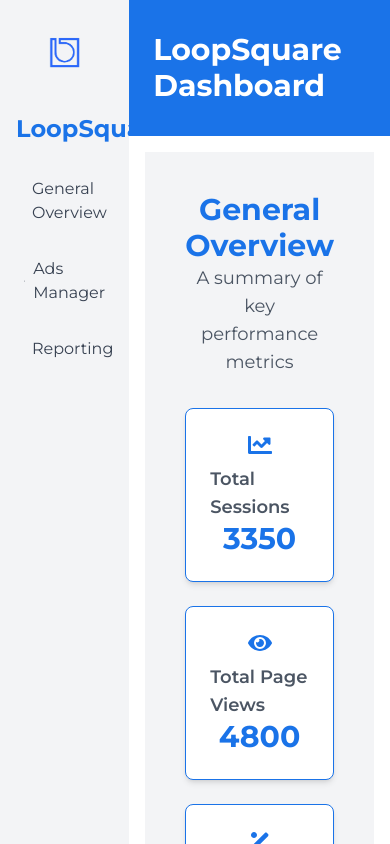
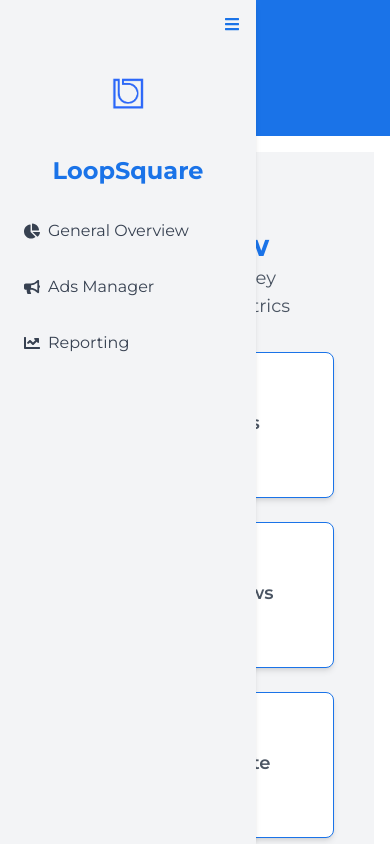
Before and after one commit to Wookid-Dev/admira-dashboard, a Next.js app: page / in a window 390 px wide. Shown: the top 844 px of the page. Built offline with nearby package versions, Linux system fonts and the light colour scheme.

Commit message:
fix:  responsiveness

```diff
--- a/src/app/ads-manager/page.tsx
+++ b/src/app/ads-manager/page.tsx
@@ -24,7 +24,7 @@
   const averageCTR = ((totalClicks / totalImpressions) * 100).toFixed(2);
 
   return (
-    <div className="flex flex-col items-center justify-center w-full h-full p-10 bg-background">
+    <div className="flex flex-col items-center justify-center w-full h-full p-4 md:p-10 bg-background">
       <div className="grid grid-cols-1 md:grid-cols-3 gap-6 mb-8 w-full">
         <div className="bg-white p-4 shadow-md rounded-lg flex flex-col items-center border border-primary">
           <FaDollarSign className="text-2xl text-primary mb-2" />
@@ -43,26 +43,26 @@
         </div>
       </div>
 
-      <div className="grid grid-cols-1 lg:grid-cols-2 gap-10 w-full">
-        <div>
+      <div className="grid grid-cols-1 md:grid-cols-2 gap-10 w-full">
+        <div className="max-w-full">
           <h3 className="text-primary text-xl font-semibold mb-2 text-center">
             Campaign Performance
           </h3>
-          <div className="bg-white p-4 shadow-md rounded-lg flex items-center justify-center border border-primary h-full">
+          <div className="bg-white p-4 shadow-md rounded-lg flex items-center justify-center border border-primary h-auto">
             <CampaignPerformanceChart data={addsData} />
           </div>
         </div>
-        <div>
+        <div className="max-w-full">
           <h3 className="text-primary text-xl font-semibold mb-2 text-center">
             Ad Performance
           </h3>
-          <div className="bg-white p-4 shadow-md rounded-lg flex items-center justify-center border border-primary h-full">
+          <div className="bg-white p-4 shadow-md rounded-lg flex items-center justify-center border border-primary h-auto">
             <AdPerformanceChart data={metaAdsData} />
           </div>
         </div>
       </div>
 
-      <div className="mt-20 w-full">
+      <div className="mt-10 w-full">
         <Carousel data={crmData.leads} />
       </div>
     </div>
--- a/src/app/page.tsx
+++ b/src/app/page.tsx
@@ -26,7 +26,7 @@
         </p>
       </div>
 
-      <div className="grid grid-cols-1 md:grid-cols-3 gap-6 mb-8 w-full">
+      <div className="grid grid-cols-1 md:grid-cols-2 lg:grid-cols-3 gap-6 mb-8 w-full">
         <div className="bg-white p-6 shadow-md rounded-lg flex flex-col items-center justify-center border border-primary">
           <FaChartLine className="text-2xl text-primary mb-2" />
           <h4 className="text-secondary text-lg font-semibold">
--- a/src/components/Sidebar.tsx
+++ b/src/components/Sidebar.tsx
@@ -1,24 +1,74 @@
+'use client'
+
 import Link from 'next/link';
 import Image from 'next/image';
-import { FaChartPie, FaBullhorn, FaChartLine } from 'react-icons/fa';
+import { FaChartPie, FaBullhorn, FaChartLine, FaBars } from 'react-icons/fa';
+import { useState, useEffect } from 'react';
 
 const Sidebar = () => {
+  const [isExpanded, setIsExpanded] = useState(true);
+  const [isMobile, setIsMobile] = useState(false);
+
+  useEffect(() => {
+    const handleResize = () => {
+      setIsMobile(window.innerWidth <= 768);
+      if (window.innerWidth > 768) {
+        setIsExpanded(true);
+      }
+    };
+
+    window.addEventListener('resize', handleResize);
+    handleResize();
+
+    return () => window.removeEventListener('resize', handleResize);
+  }, []);
+
+  const toggleSidebar = () => {
+    setIsExpanded(!isExpanded);
+  };
+
   return (
-    <aside className="w-64 bg-background shadow-md min-h-screen overflow-y-auto">
-      <div className="p-4">
-        <div className="mb-6 flex justify-center">
+    <>
+      {!isExpanded && (
+        <button
+          onClick={toggleSidebar}
+          className="fixed top-4 left-4 z-50 text-primary text-white focus:outline-none"
+        >
+          <FaBars />
+        </button>
+      )}
+
+      <aside
+        className={`fixed top-0 left-0 h-full bg-background shadow-md transition-transform duration-300 ease-in-out z-40 ${
+          isExpanded ? (isMobile ? 'w-64' : 'w-64') : 'w-16'
+        } ${isExpanded ? 'translate-x-0' : '-translate-x-full'}`}
+      >
+        <div className="p-4 flex flex-col items-center">
+          <button
+            onClick={toggleSidebar}
+            className={`text-primary mb-6 self-end focus:outline-none ${
+              !isExpanded ? 'hidden' : ''
+            }`}
+          >
+            <FaBars />
+          </button>
+
+          <div className={`${isExpanded ? 'mb-6' : 'mb-0'} flex justify-center`}>
             <Image
               src="/images/logo-transformed.webp"
               alt="Admira Logo"
-            width={150}
-            height={150}
+              width={isExpanded ? 100 : 50}
+              height={isExpanded ? 100 : 50}
             />
           </div>
 
+          {isExpanded && (
             <h2 className="text-primary text-2xl font-bold mb-6 text-center">
               LoopSquare
             </h2>
-        <nav>
+          )}
+
+          <nav className="w-full">
             <ul>
               <li className="mb-4">
                 <Link
@@ -26,7 +76,7 @@
                   className="flex items-center p-2 text-gray-700 hover:bg-primary hover:text-white rounded transition-colors duration-200"
                 >
                   <FaChartPie className="mr-2" />
-                General Overview
+                  {isExpanded && <span>General Overview</span>}
                 </Link>
               </li>
               <li className="mb-4">
@@ -35,7 +85,7 @@
                   className="flex items-center p-2 text-gray-700 hover:bg-primary hover:text-white rounded transition-colors duration-200"
                 >
                   <FaBullhorn className="mr-2" />
-                Ads Manager
+                  {isExpanded && <span>Ads Manager</span>}
                 </Link>
               </li>
               <li className="mb-4">
@@ -44,13 +94,14 @@
                   className="flex items-center p-2 text-gray-700 hover:bg-primary hover:text-white rounded transition-colors duration-200"
                 >
                   <FaChartLine className="mr-2" />
-                Reporting
+                  {isExpanded && <span>Reporting</span>}
                 </Link>
               </li>
             </ul>
           </nav>
         </div>
       </aside>
+    </>
   );
 };
 
```
Lines whose indentation alone changed are shown as unchanged.
